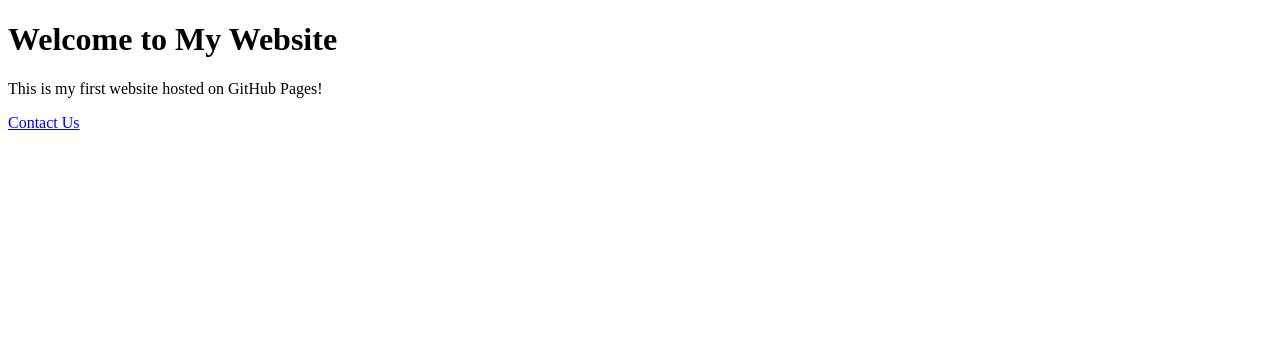
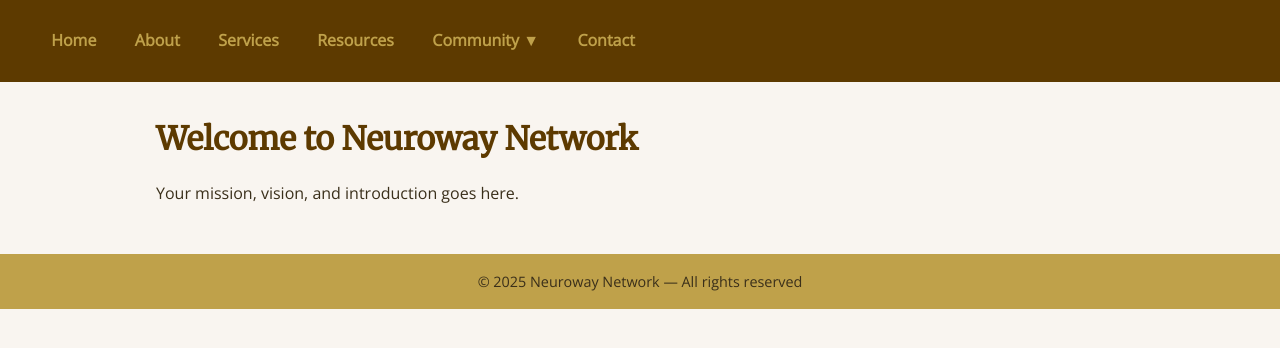
Before and after one commit to 3620-ai/N, a plain HTML site: page index.html in a window 1280 px wide. Drawn offline with nearby package versions, Linux system fonts and the light colour scheme.

Commit message:
Update index.html

```diff
--- a/index.html
+++ b/index.html
@@ -2,18 +2,127 @@
 <html lang="en">
 <head>
   <meta charset="UTF-8" />
-  <title>My Simple Homepage</title>
+  <title>Neuroway Network - Home</title>
+  <style>
+    /* Reset & base */
+    * {
+      box-sizing: border-box;
+      margin: 0;
+      padding: 0;
+    }
+    body {
+      font-family: "Open Sans", Arial, sans-serif;
+      background-color: #f9f5f0;
+      color: #3a2f1a;
+      line-height: 1.6;
+    }
+    header {
+      background-color: #5d3a00; /* deep brown */
+      padding: 1rem 2rem;
+      position: sticky;
+      top: 0;
+      z-index: 1000;
+    }
+    nav {
+      display: flex;
+      align-items: center;
+      justify-content: space-between;
+    }
+    nav ul {
+      list-style: none;
+      display: flex;
+    }
+    nav ul li {
+      position: relative;
+    }
+    nav ul li a {
+      display: block;
+      color: #bfa14a; /* gold */
+      text-decoration: none;
+      padding: 0.75rem 1.2rem;
+      font-weight: 600;
+      transition: background-color 0.3s, color 0.3s;
+    }
+    nav ul li a:hover, nav ul li a:focus {
+      background-color: #f5de50; /* yellow accent */
+      color: #3a2f1a;
+      outline: none;
+    }
+    /* Dropdown */
+    nav ul li ul {
+      position: absolute;
+      top: 100%;
+      left: 0;
+      background-color: #5d3a00;
+      display: none;
+      flex-direction: column;
+      min-width: 180px;
+      border-radius: 0 0 6px 6px;
+      box-shadow: 0 4px 6px rgba(0,0,0,0.2);
+    }
+    nav ul li:hover ul, nav ul li:focus-within ul {
+      display: flex;
+    }
+    nav ul li ul li a {
+      padding: 0.5rem 1rem;
+      color: #c0c0c0; /* silver */
+      font-weight: 400;
+    }
+    nav ul li ul li a:hover, nav ul li ul li a:focus {
+      background-color: #f5de50;
+      color: #3a2f1a;
+    }
+    main {
+      max-width: 1000px;
+      margin: 2rem auto;
+      padding: 0 1rem;
+    }
+    h1, h2 {
+      font-family: "Merriweather", serif;
+      color: #5d3a00;
+      margin-bottom: 1rem;
+    }
+    p {
+      margin-bottom: 1.5rem;
+    }
+    footer {
+      text-align: center;
+      padding: 1rem;
+      background: #bfa14a;
+      color: #3a2f1a;
+      font-size: 0.9rem;
+      margin-top: 3rem;
+    }
+  </style>
+  <link href="https://fonts.googleapis.com/css2?family=Merriweather&family=Open+Sans&display=swap" rel="stylesheet" />
 </head>
 <body>
-  <h1>Welcome to My Website</h1>
-  <p>This is my first website hosted on GitHub Pages!</p>
+  <header>
+    <nav>
+      <ul>
+        <li><a href="index.html">Home</a></li>
+        <li><a href="about.html">About</a></li>
+        <li><a href="services.html">Services</a></li>
+        <li><a href="resources.html">Resources</a></li>
+        <li tabindex="0">
+          <a href="community.html">Community ▼</a>
+          <ul>
+            <li><a href="blog.html">Blog</a></li>
+            <li><a href="events.html">What’s On</a></li>
+          </ul>
+        </li>
+        <li><a href="contact.html">Contact</a></li>
+      </ul>
+    </nav>
+  </header>
 
-  <!-- Link to contact page, opens in a new tab -->
-  <a href="contact.html" target="_blank" rel="noopener noreferrer">Contact Us</a>
+  <main>
+    <h1>Welcome to Neuroway Network</h1>
+    <p>Your mission, vision, and introduction goes here.</p>
+  </main>
 
-  <!-- Or a button version -->
-  <!--
-  <button onclick="window.open('contact.html', '_blank')">Contact Us</button>
-  -->
+  <footer>
+    &copy; 2025 Neuroway Network — All rights reserved
+  </footer>
 </body>
 </html>
```
